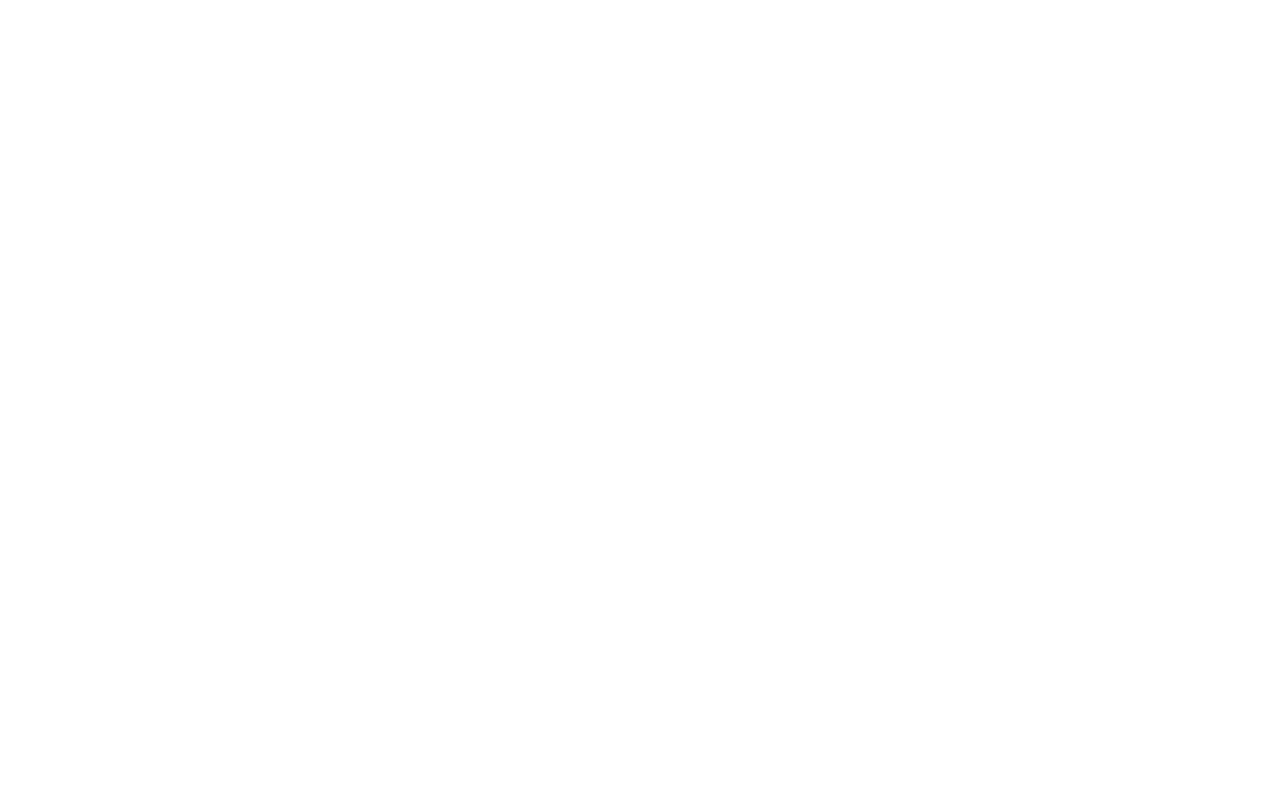
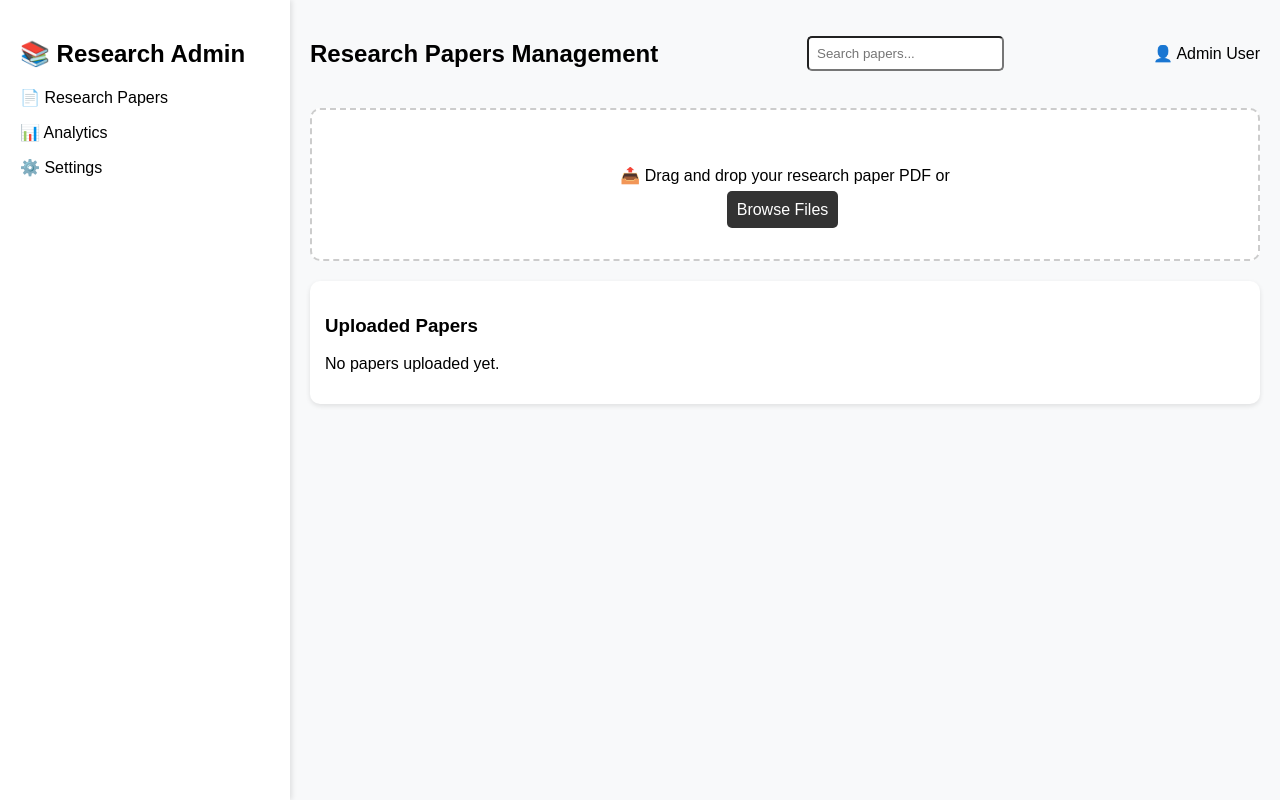
Before and after one commit to NavodyaDhanushka/Scholar_Vista, a React (Create React App) app in the folder Frontend/: page /researchPaperManagement in a window 1280 px wide. Before the commit this address had no page. Built offline with nearby package versions, Linux system fonts and the light colour scheme.

Commit message:
update the frontend UI and codes and fix some issues in backend

```diff
--- a/Frontend/src/App.js
+++ b/Frontend/src/App.js
@@ -5,6 +5,7 @@
 import AdminRegister from "./pages/Admin/Register";
 import AdminLogin from "./pages/Admin/Login";
 import './App.css';
+import ResearchPapersManagement from "./pages/Research Publication Management/ResearchPapersManagement";
 
 const AnimatedRoutes = () => {
     const location = useLocation();
@@ -23,6 +24,7 @@
                         <Route path="/" element={<HomePage />} />
                         <Route path="/register" element={<AdminRegister />} />
                         <Route path="/login" element={<AdminLogin />} />
+                        <Route path="/researchPaperManagement" element={<ResearchPapersManagement />} />
                     </Routes>
                 </div>
             </CSSTransition>
--- a/Frontend/src/pages/Admin/Login.js
+++ b/Frontend/src/pages/Admin/Login.js
@@ -31,7 +31,7 @@
       console.log("Login successful:", data);
 
       // If login is successful, navigate to the dashboard
-      navigate("/dashboard");
+      navigate("/researchPaperManagement");
     } catch (error) {
       setError(error.message);  // Set the error message
       console.error("Error during login:", error);
--- /dev/null
+++ b/Frontend/src/pages/Research Publication Management/ResearchPapersManagement.js
@@ -0,0 +1,188 @@
+import React, { useState } from "react";
+
+const ResearchPapersManagement = () => {
+    const styles = {
+        container: { display: "flex", height: "100vh", fontFamily: "Arial, sans-serif", backgroundColor: "#f8f9fa" },
+        sidebar: { width: "250px", backgroundColor: "#fff", padding: "20px", boxShadow: "2px 0px 5px rgba(0,0,0,0.1)" },
+        mainContent: { flex: 1, padding: "20px", display: "flex", flexDirection: "column" },
+        header: { display: "flex", justifyContent: "space-between", alignItems: "center", marginBottom: "20px" },
+        uploadSection: { border: "2px dashed #ccc", padding: "40px", textAlign: "center", borderRadius: "10px", backgroundColor: "#fff", cursor: "pointer" },
+        fileList: { marginTop: "20px", backgroundColor: "#fff", padding: "15px", borderRadius: "10px", boxShadow: "0 2px 5px rgba(0,0,0,0.1)" },
+        fileItem: { display: "flex", justifyContent: "space-between", alignItems: "center", padding: "10px", borderBottom: "1px solid #eee" },
+        fileActions: { display: "flex", gap: "10px" },
+        icon: { cursor: "pointer", fontSize: "18px" },
+        modal: { position: "fixed", top: "50%", left: "50%", transform: "translate(-50%, -50%)", backgroundColor: "#fff", padding: "20px", borderRadius: "10px", boxShadow: "0 4px 6px rgba(0,0,0,0.3)", zIndex: 1000 },
+        overlay: { position: "fixed", top: 0, left: 0, width: "100%", height: "100%", backgroundColor: "rgba(0, 0, 0, 0.5)", zIndex: 999 },
+        input: { width: "100%", padding: "8px", marginBottom: "10px", border: "1px solid #ccc", borderRadius: "5px" },
+        button: { padding: "10px", borderRadius: "5px", border: "none", backgroundColor: "#333", color: "#fff", cursor: "pointer", marginRight: "5px" },
+    };
+
+    const [papers, setPapers] = useState([]);
+    const [selectedPaper, setSelectedPaper] = useState(null);
+    const [editData, setEditData] = useState(null);
+    const [showDeleteConfirm, setShowDeleteConfirm] = useState(false);
+
+    // Upload File Handler
+    const handleFileUpload = async (event) => {
+        const file = event.target.files[0];
+        if (file && file.type === "application/pdf") {
+            // Get the token from local storage (or wherever it's stored)
+            const token = localStorage.getItem("access_token");  // Adjust based on where you store the token
+
+            if (!token) {
+                alert("You must be logged in to upload files!");
+                return;
+            }
+
+            const formData = new FormData();
+            formData.append("file", file);
+
+            try {
+                const response = await fetch("http://127.0.0.1:8005/api/upload/", {
+                    method: "POST",
+                    body: formData,
+                    headers: {
+                        "Authorization": `Bearer ${token}`,  // Add token to Authorization header
+                    },
+                });
+
+                if (response.ok) {
+                    const result = await response.json();
+                    const newPaper = {
+                        id: papers.length + 1,
+                        title: file.name.replace(".pdf", ""),
+                        author: "Unknown Author",  // Placeholder
+                        year: new Date().getFullYear().toString(),
+                        size: (file.size / 1024 / 1024).toFixed(2) + "MB",
+                        date: new Date().toLocaleDateString(),
+                    };
+
+                    setPapers([...papers, newPaper]);
+                    alert("File uploaded successfully!");
+                } else {
+                    alert(`Upload failed with status: ${response.status}`);
+                }
+            } catch (error) {
+                alert("Error uploading file: " + error.message);
+            }
+        } else {
+            alert("Only PDF files are allowed!");
+        }
+    };
+
+
+    // View Paper Details
+    const handleView = (paper) => setSelectedPaper(paper);
+
+    // Edit Paper
+    const handleEdit = (paper) => setEditData({ ...paper });
+
+    const handleEditChange = (e) => {
+        setEditData({ ...editData, [e.target.name]: e.target.value });
+    };
+
+    const handleEditSave = () => {
+        setPapers(papers.map((p) => (p.id === editData.id ? editData : p)));
+        setEditData(null);
+    };
+
+    // Delete Paper
+    const handleDelete = (paper) => {
+        setSelectedPaper(paper);
+        setShowDeleteConfirm(true);
+    };
+
+    const confirmDelete = () => {
+        setPapers(papers.filter((p) => p.id !== selectedPaper.id));
+        setShowDeleteConfirm(false);
+        setSelectedPaper(null);
+    };
+
+    return (
+        <div style={styles.container}>
+            {/* Sidebar */}
+            <div style={styles.sidebar}>
+                <h2>📚 Research Admin</h2>
+                <nav>
+                    <p>📄 Research Papers</p>
+                    <p>📊 Analytics</p>
+                    <p>⚙️ Settings</p>
+                </nav>
+            </div>
+
+            {/* Main Content */}
+            <div style={styles.mainContent}>
+                <div style={styles.header}>
+                    <h2>Research Papers Management</h2>
+                    <input type="text" placeholder="Search papers..." style={{ padding: "8px", borderRadius: "5px" }} />
+                    <span>👤 Admin User</span>
+                </div>
+
+                <div style={styles.uploadSection}>
+                    <p>📤 Drag and drop your research paper PDF or</p>
+                    <input type="file" accept="application/pdf" onChange={handleFileUpload} style={{ display: "none" }} id="fileUpload" />
+                    <label htmlFor="fileUpload" style={styles.button}>Browse Files</label>
+                </div>
+
+                <div style={styles.fileList}>
+                    <h3>Uploaded Papers</h3>
+                    {papers.length === 0 ? <p>No papers uploaded yet.</p> : papers.map((paper) => (
+                        <div key={paper.id} style={styles.fileItem}>
+                            <div>
+                                <strong>📄 {paper.title}</strong>
+                                <p style={{ margin: "5px 0", color: "#777" }}>
+                                    {paper.author} • {paper.year} • Uploaded on {paper.date} • {paper.size}
+                                </p>
+                            </div>
+                            <div style={styles.fileActions}>
+                                <span style={styles.icon} onClick={() => handleView(paper)}>👁️</span>
+                                <span style={styles.icon} onClick={() => handleEdit(paper)}>✏️</span>
+                                <span style={styles.icon} onClick={() => handleDelete(paper)}>🗑️</span>
+                            </div>
+                        </div>
+                    ))}
+                </div>
+            </div>
+
+            {/* View Modal */}
+            {selectedPaper && (
+                <>
+                    <div style={styles.overlay} onClick={() => setSelectedPaper(null)} />
+                    <div style={styles.modal}>
+                        <h3>📄 {selectedPaper.title}</h3>
+                        <p><strong>Author:</strong> {selectedPaper.author}</p>
+                        <p><strong>Year:</strong> {selectedPaper.year}</p>
+                        <button style={styles.button} onClick={() => setSelectedPaper(null)}>Close</button>
+                    </div>
+                </>
+            )}
+
+            {/* Edit Modal */}
+            {editData && (
+                <>
+                    <div style={styles.overlay} onClick={() => setEditData(null)} />
+                    <div style={styles.modal}>
+                        <h3>Edit Paper</h3>
+                        <input type="text" name="title" value={editData.title} onChange={handleEditChange} style={styles.input} />
+                        <input type="text" name="author" value={editData.author} onChange={handleEditChange} style={styles.input} />
+                        <input type="text" name="year" value={editData.year} onChange={handleEditChange} style={styles.input} />
+                        <button style={styles.button} onClick={handleEditSave}>Save</button>
+                    </div>
+                </>
+            )}
+
+            {/* Delete Confirmation Modal */}
+            {showDeleteConfirm && (
+                <>
+                    <div style={styles.overlay} onClick={() => setShowDeleteConfirm(false)} />
+                    <div style={styles.modal}>
+                        <h3>Are you sure you want to delete?</h3>
+                        <button style={styles.button} onClick={confirmDelete}>Yes</button>
+                    </div>
+                </>
+            )}
+        </div>
+    );
+};
+
+export default ResearchPapersManagement;
```
Also changed, not shown: 2 other files (tests, documents, lock files or other folders).
